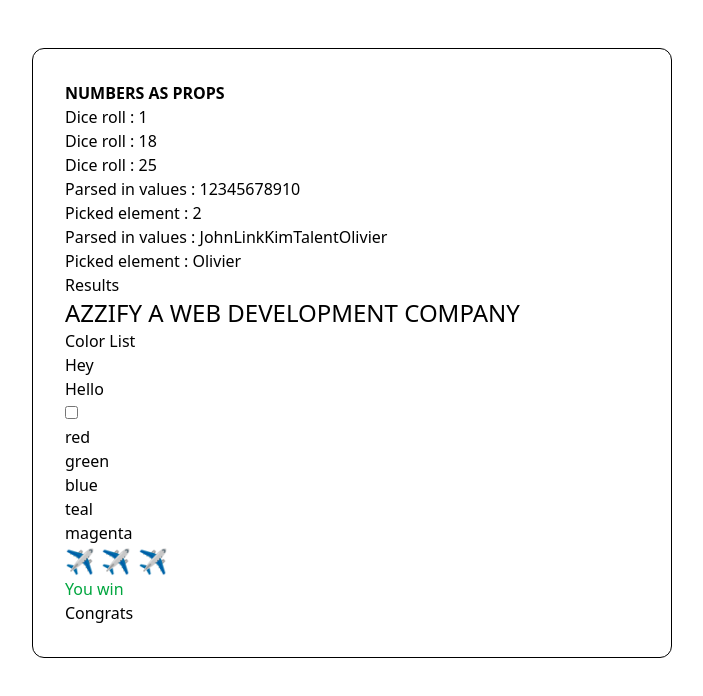
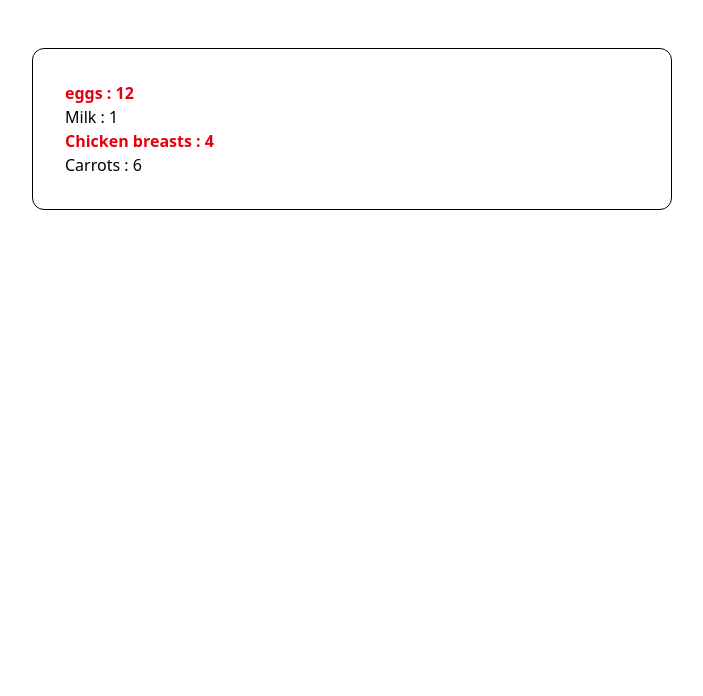
Before and after one commit to linkiratanga/VirtualR-practice-project, a React (Vite) app: page / in a window 1280 px wide. Shown: the top 696 px of the page, without its empty margins (288-991 px from the left). Built offline with nearby package versions, Linux system fonts and the light colour scheme.

Commit message:
Shop component

```diff
--- a/src/App.jsx
+++ b/src/App.jsx
@@ -8,21 +8,28 @@ import DoubleDie from "./DoubleDie"
 import Heading from "./Heading"
 import ColorList from "./ColorList"
 import Game from "./SlotGame"
+import ShopingList from "./Shop"
+
+const data = [{id:1, item : "eggs", quantity : 12, completed : false},
+  {id: 2, item : "Milk", quantity : 1, completed : true},
+  {id: 3, item : "Chicken breasts", quantity : 4, completed : false},
+  {id: 4, item : "Carrots", quantity : 6, completed : true}];
 
 export default function App() {
   return ( <div className="mx-auto container bg-white border-1 p-8 my-12 w-6/12 rounded-xl " >
-     {/* <Gretting person = "Dwayne" time = "Good Morning"/>
-      <Gretting person = "John" time = "Good Night" /> */}
+     {/* {/* <Gretting person = "Dwayne" time = "Good Morning"/>
+      <Gretting person = "John" time = "Good Night" />
       <p className='font-bold uppercase'>Numbers as props</p>
-      <Die sides/> {/* default props didn't work in Die.jsx 🚫🚫🚫 */}
+      <Die sides/>
       <Die sides ={20} />
       <Die sides = {100}/>
-      <Picker values = {[1, 2, 3, 4, 5, 6, 7, 8, 9, 10]}/> {/* stuff in curly braces means it pure javascript or just js expression ✅✅✅ */}
+      <Picker values = {[1, 2, 3, 4, 5, 6, 7, 8, 9, 10]}/>
       <Picker values ={["John", "Link", "Kim", "Talent", "Olivier"]}/>
       <DoubleDie/>
       <Heading content = "Azzify a web development company" dynamicStyles = "blue-600 text-2xl uppercase"/>
       <ColorList colors = {["red", "green", "blue", "teal", "magenta"]}/>
-      <Game el1 = "✈" el2 = "✈" el3 = "✈"/>
+      <Game el1 = "✈" el2 = "✈" el3 = "✈"/> */}
+      <ShopingList items = {data}/>
       </div>
   );
 }
--- a/src/ColorList.jsx
+++ b/src/ColorList.jsx
@@ -5,5 +5,9 @@ export default function ColorList({colors}){
         {/* <p>{colors}</p> */}
        {elements}
        <ul>{colors.map(cur => <li className= {`text-${cur}-400`}>{cur}</li>)}</ul> {/* computing tailwind class name not working */}
+       <ol>{colors.map(function (cur){
+        return <li>{cur} color</li>
+       })}</ol>
     </div>
+
 }
--- /dev/null
+++ b/src/Shop.jsx
@@ -0,0 +1,12 @@
+export default function ShopingList({items}){
+    return (
+        <ul>
+            {items.map(cur => <li key={cur.id} className={!cur.completed && "text-red-600 font-bold"} >{cur.item} : {cur.quantity}</li> )}
+        </ul>
+    )
+}
+
+// const data = [{item : "eggs", quantity : 12, completed : false},
+//   {item : "Milk", quantity : 1, completed : true},
+//   {item : "Chicken breasts", quantity : 4, completed : false},
+//   {item : "Carrots", quantity : 6, completed : true}];
```
